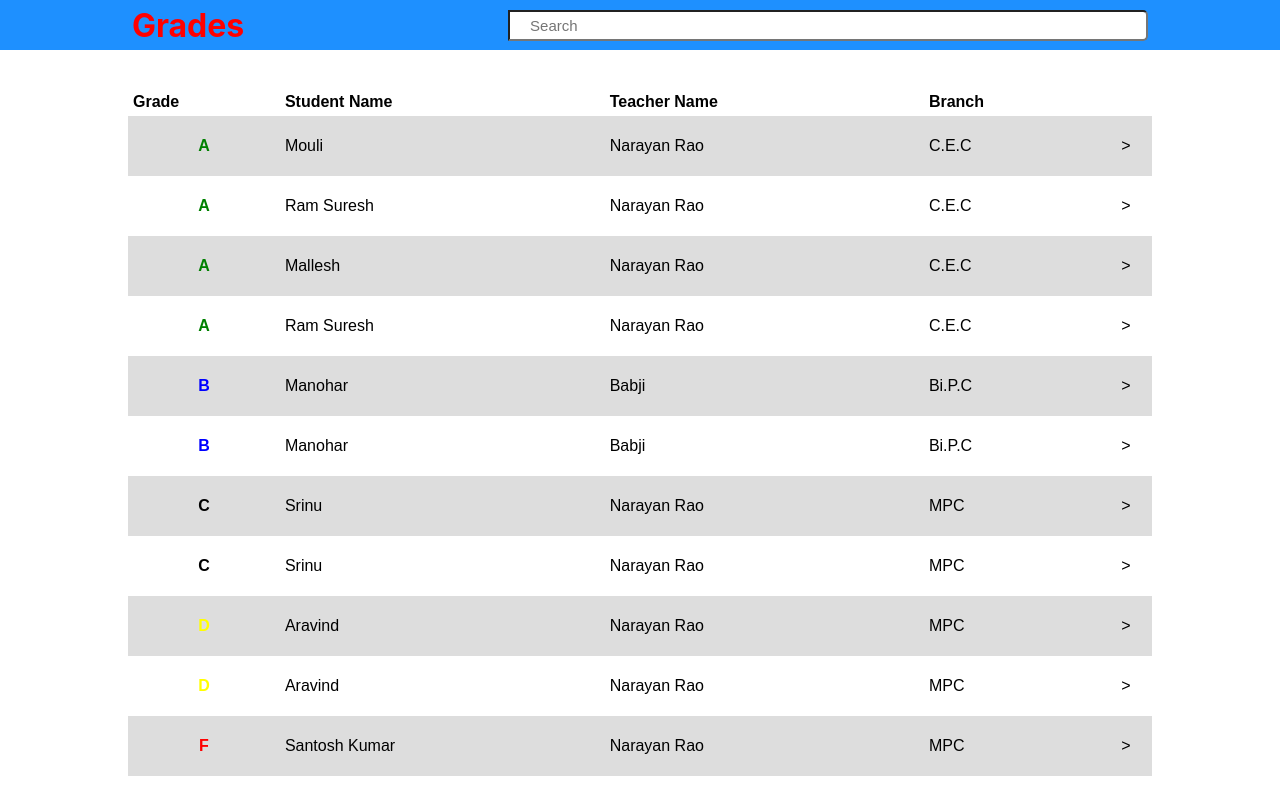
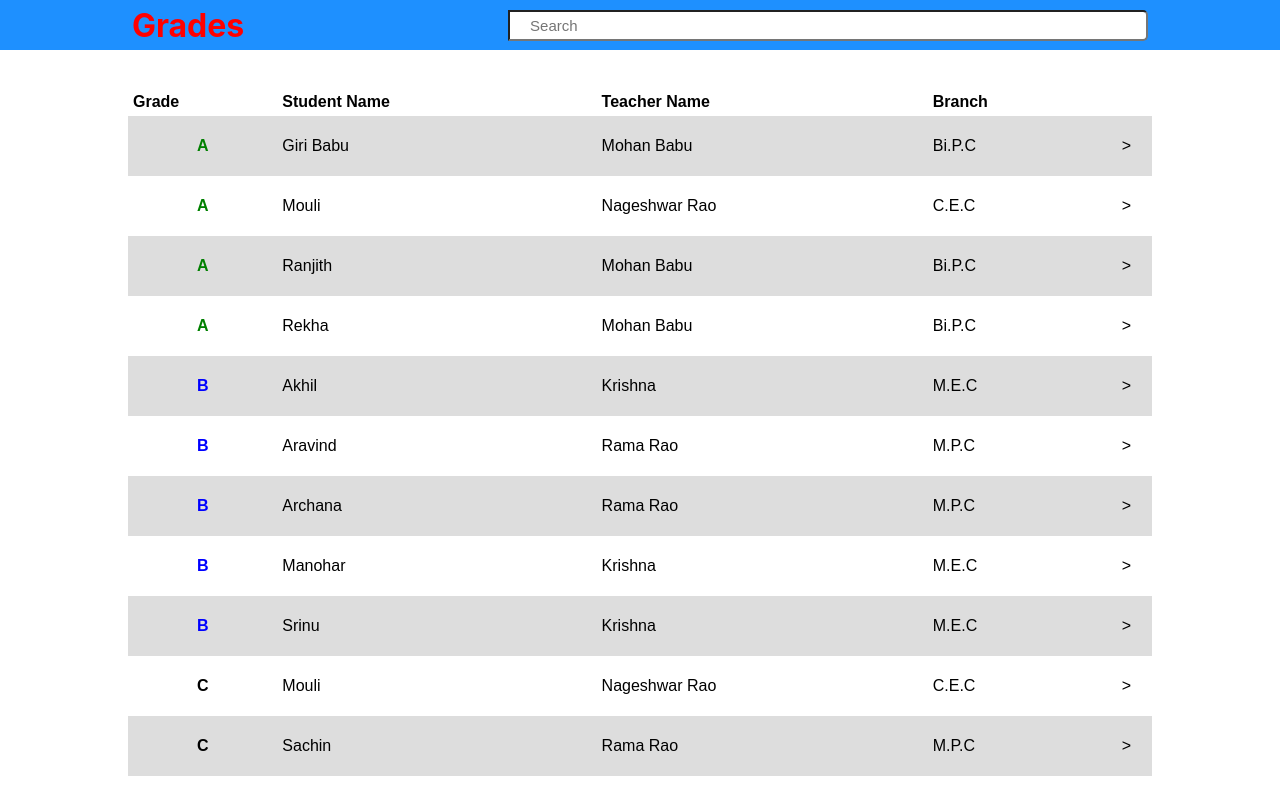
Before and after one commit to santu491/Student-Results-React, a React (Create React App) app: page / in a window 1280 px wide. Shown: the top 797 px of the page. Built offline with nearby package versions, Linux system fonts and the light colour scheme.

Commit message:
Added Student Details

```diff
--- a/src/constants/StudentsInfo.js
+++ b/src/constants/StudentsInfo.js
@@ -1,172 +1,239 @@
-export const studentsInfo=[
+export const studentsInfo = [
     {
-        studentName:"Santosh Kumar",
-        branchName:"MPC",
-        classTeacher:"Narayan Rao",
-        marks:{
-            Maths:"36",
-            social:"60",
-            English:"70",
-            Biology:"50",
-            chemistry:"60",
-            physics:"70"
+        "studentName": "Santosh Kumar",
+        "branchName": "M.P.C",
+        "classTeacher": "Rama Rao",
+        "marks": {
+            "First Langauge": "40",
+            "SecondLangauge": "51",
+            "Maths 1": "55",
+            "Maths 2": "60",
+            "physics": "61",
+            "Chemistry": "39",
+            "Social": "38"
+
         }
-
     },
     {
-        studentName:"Mouli",
-        branchName:"C.E.C",
-        classTeacher:"Narayan Rao",
-        marks:{
-            Economics:"95",
-            social:"90",
-            civics:"92",
-            Commerce:"88",
-            chemistry:"97",
-            physics:"95"
+        "studentName": "Mouli",
+        "branchName": "C.E.C",
+        "classTeacher": "Nageshwar Rao",
+        "marks": {
+            "First Langauge": "72",
+            "SecondLangauge": "75",
+            "Economics": "78",
+            "social": "66",
+            "civics": "69",
+            "Commerce": "79",
         }
 
     },
 
     {
-        studentName:"Manohar",
-        branchName:"Bi.P.C",
-        classTeacher:"Babji",
-        marks:{
-            Maths:"88",
-            social:"80",
-            English:"83",
-            Biology:"89",
-            chemistry:"90",
-            physics:"87"
-        }
-
-    },
-    {
-        studentName:"Ram Suresh",
-        branchName:"C.E.C",
-        classTeacher:"Narayan Rao",
-        marks:{
-            Economics:"95",
-            social:"90",
-            civics:"92",
-            Commerce:"88",
-            chemistry:"97",
-            physics:"95"
-        }
-
-    },
-    {
-        studentName:"Srinu",
-        branchName:"MPC",
-        classTeacher:"Narayan Rao",
-        marks:{
-            Maths:"76",
-            social:"70",
-            English:"77",
-            Biology:"74",
-            chemistry:"73",
-            physics:"83"
-        }
-
-    },
-    {
-        studentName:"Aravind",
-        branchName:"MPC",
-        classTeacher:"Narayan Rao",
-        marks:{
-            Maths:"60",
-            social:"44",
-            English:"77",
-            Biology:"55",
-            chemistry:"66",
-            physics:"88"
-        }
-
-    },
-    {
-        studentName:"Santosh Kumar",
-        branchName:"MPC",
-        classTeacher:"Narayan Rao",
-        marks:{
-            Maths:"36",
-            social:"60",
-            English:"70",
-            Biology:"50",
-            chemistry:"60",
-            physics:"70"
-        }
-
-    },
-    {
-        studentName:"Mallesh",
-        branchName:"C.E.C",
-        classTeacher:"Narayan Rao",
-        marks:{
-            Economics:"95",
-            social:"90",
-            civics:"92",
-            Commerce:"88",
-            chemistry:"97",
-            physics:"95"
+        "studentName": "Manohar",
+        "branchName": "M.E.C",
+        "classTeacher": "Krishna",
+        "marks": {
+            "First Langauge": "88",
+            "SecondLangauge": "99",
+            "Maths": "59",
+            "Economics": "88",
+            "civics": "87",
+            "Commerce": "83",
         }
 
     },
 
     {
-        studentName:"Manohar",
-        branchName:"Bi.P.C",
-        classTeacher:"Babji",
-        marks:{
-            Maths:"88",
-            social:"80",
-            English:"83",
-            Biology:"89",
-            chemistry:"90",
-            physics:"87"
+        "studentName": "Ram Suresh",
+        "branchName": "Bi.P.C",
+        "classTeacher": "Mohan Babu",
+        "marks": {
+            "First Langauge": "66",
+            "SecondLangauge": "69",
+            "Zoology": "67",
+            "Biology": "64",
+            "chemistry": "65",
+            "physics": "62"
         }
 
     },
     {
-        studentName:"Ram Suresh",
-        branchName:"C.E.C",
-        classTeacher:"Narayan Rao",
-        marks:{
-            Economics:"95",
-            social:"90",
-            civics:"92",
-            Commerce:"88",
-            chemistry:"97",
-            physics:"95"
+        "studentName": "Aravind",
+        "branchName": "M.P.C",
+        "classTeacher": "Rama Rao",
+        "marks": {
+            "First Langauge": "97",
+            "SecondLangauge": "95",
+            "Maths 1": "88",
+            "Maths 2": "39",
+            "physics": "70",
+            "Chemistry": "69",
+            "Social": "63"
+
+        }
+    },
+    {
+        "studentName": "Govind",
+        "branchName": "C.E.C",
+        "classTeacher": "Nageshwar Rao",
+        "marks": {
+            "First Langauge": "33",
+            "SecondLangauge": "55",
+            "Economics": "59",
+            "social": "52",
+            "civics": "62",
+            "Commerce": "45",
+        }
+
+    },
+
+    {
+        "studentName": "Srinu",
+        "branchName": "M.E.C",
+        "classTeacher": "Krishna",
+        "marks": {
+            "First Langauge": "97",
+            "SecondLangauge": "95",
+            "Maths": "55",
+            "Economics": "95",
+            "civics": "92",
+            "Commerce": "88",
+        }
+
+    },
+
+    {
+        "studentName": "Rekha",
+        "branchName": "Bi.P.C",
+        "classTeacher": "Mohan Babu",
+        "marks": {
+            "First Langauge": "97",
+            "SecondLangauge": "95",
+            "Zoology": "89",
+            "Biology": "89",
+            "chemistry": "90",
+            "physics": "87"
         }
 
     },
     {
-        studentName:"Srinu",
-        branchName:"MPC",
-        classTeacher:"Narayan Rao",
-        marks:{
-            Maths:"76",
-            social:"70",
-            English:"77",
-            Biology:"74",
-            chemistry:"73",
-            physics:"83"
+        "studentName": "Archana",
+        "branchName": "M.P.C",
+        "classTeacher": "Rama Rao",
+        "marks": {
+            "First Langauge": "77",
+            "SecondLangauge": "74",
+            "Maths 1": "76",
+            "Maths 2": "76",
+            "physics": "70",
+            "Chemistry": "71",
+            "Social": "74"
+
+        }
+    },
+    {
+        "studentName": "Oohita",
+        "branchName": "C.E.C",
+        "classTeacher": "Nageshwar Rao",
+        "marks": {
+            "First Langauge": "67",
+            "SecondLangauge": "65",
+            "Economics": "65",
+            "social": "60",
+            "civics": "62",
+            "Commerce": "68",
+        }
+
+    },
+
+    {
+        "studentName": "Manoj Kumar",
+        "branchName": "M.E.C",
+        "classTeacher": "Krishna",
+        "marks": {
+            "First Langauge": "57",
+            "SecondLangauge": "55",
+            "Maths": "55",
+            "Economics": "55",
+            "civics": "52",
+            "Commerce": "58",
+        }
+
+    },
+
+    {
+        "studentName": "Giri Babu",
+        "branchName": "Bi.P.C",
+        "classTeacher": "Mohan Babu",
+        "marks": {
+            "First Langauge": "97",
+            "SecondLangauge": "95",
+            "Zoology": "89",
+            "Biology": "89",
+            "chemistry": "90",
+            "physics": "87"
         }
 
     },
     {
-        studentName:"Aravind",
-        branchName:"MPC",
-        classTeacher:"Narayan Rao",
-        marks:{
-            Maths:"60",
-            social:"44",
-            English:"77",
-            Biology:"55",
-            chemistry:"66",
-            physics:"88"
+        "studentName": "Sachin",
+        "branchName": "M.P.C",
+        "classTeacher": "Rama Rao",
+        "marks": {
+            "First Langauge": "97",
+            "SecondLangauge": "95",
+            "Maths 1": "36",
+            "Maths 2": "36",
+            "physics": "70",
+            "Chemistry": "60",
+            "Social": "39"
+
+        }
+    },
+    {
+        "studentName": "Mouli",
+        "branchName": "C.E.C",
+        "classTeacher": "Nageshwar Rao",
+        "marks": {
+            "First Langauge": "97",
+            "SecondLangauge": "95",
+            "Economics": "95",
+            "social": "90",
+            "civics": "92",
+            "Commerce": "88",
         }
 
-    }
+    },
+
+    {
+        "studentName": "Akhil",
+        "branchName": "M.E.C",
+        "classTeacher": "Krishna",
+        "marks": {
+            "First Langauge": "97",
+            "SecondLangauge": "95",
+            "Maths": "55",
+            "Economics": "95",
+            "civics": "92",
+            "Commerce": "88",
+        }
+
+    },
+
+    {
+        "studentName": "Ranjith",
+        "branchName": "Bi.P.C",
+        "classTeacher": "Mohan Babu",
+        "marks": {
+            "First Langauge": "97",
+            "SecondLangauge": "95",
+            "Zoology": "89",
+            "Biology": "89",
+            "chemistry": "90",
+            "physics": "87"
+        }
+
+    },
+
 ]
--- a/src/container/ResultsDashBoard/ResultsDashBoard.js
+++ b/src/container/ResultsDashBoard/ResultsDashBoard.js
@@ -101,9 +101,24 @@ const ResultsDashBoard = (props) => {
 
             }
         })
+        // updatedData.sort((a, b) => {
+        //     console.log("a:",a,"b:",b)
+        //     var x = a.grade.toLowerCase();
+        //     var y = b.grade.toLowerCase();
+        //     if (x < y) { return -1; }
+        //     if (x > y) { return 1; }
+        //     return 0;
+        // })
         updatedData.sort((a, b) => {
-            var x = a.grade.toLowerCase();
-            var y = b.grade.toLowerCase();
+            let u = a.studentName.toLowerCase();
+            let v = b.studentName.toLowerCase();
+            let x = a.grade.toLowerCase();
+            let y = b.grade.toLowerCase();
+            if (x === y) {
+                if (u < v) { return -1; }
+                if (u > v) { return 1; }
+                return 0;
+            }
             if (x < y) { return -1; }
             if (x > y) { return 1; }
             return 0;
@@ -122,7 +137,7 @@ const ResultsDashBoard = (props) => {
     }
 
 
-   const selectStudent=(student)=>{
+    const selectStudent = (student) => {
         setStudentData(student)
         setShowModal(true)
     }
@@ -133,7 +148,7 @@ const ResultsDashBoard = (props) => {
             <ToolBar searchHandler={searchHandler} />
             <StudentResults
                 results={props.results}
-                selectStudent={(student)=>selectStudent(student)}
+                selectStudent={(student) => selectStudent(student)}
             />
             {
                 showModal && <StudentResultsModal studentData={studentData} setShowModal={() => setShowModal(false)} />
```
